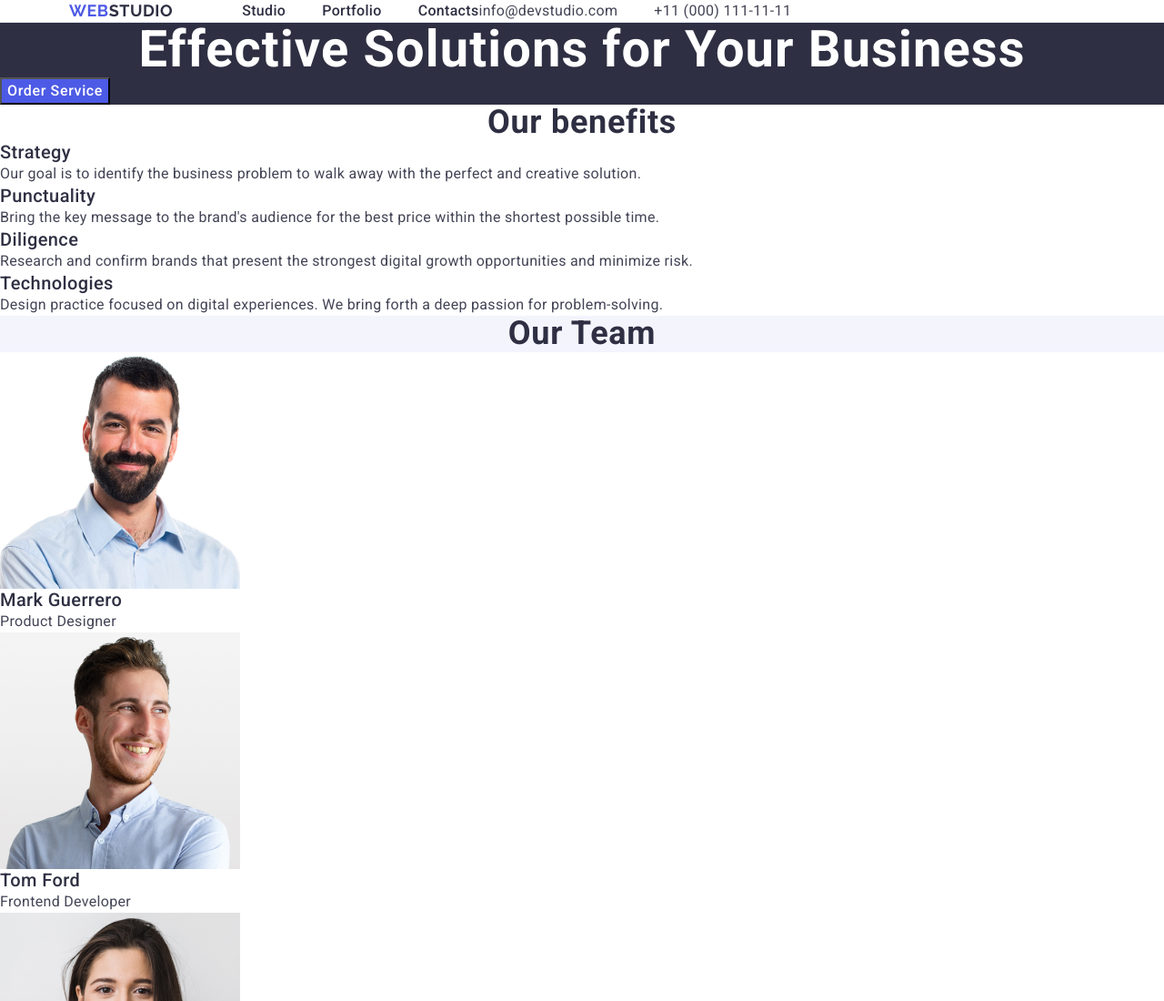
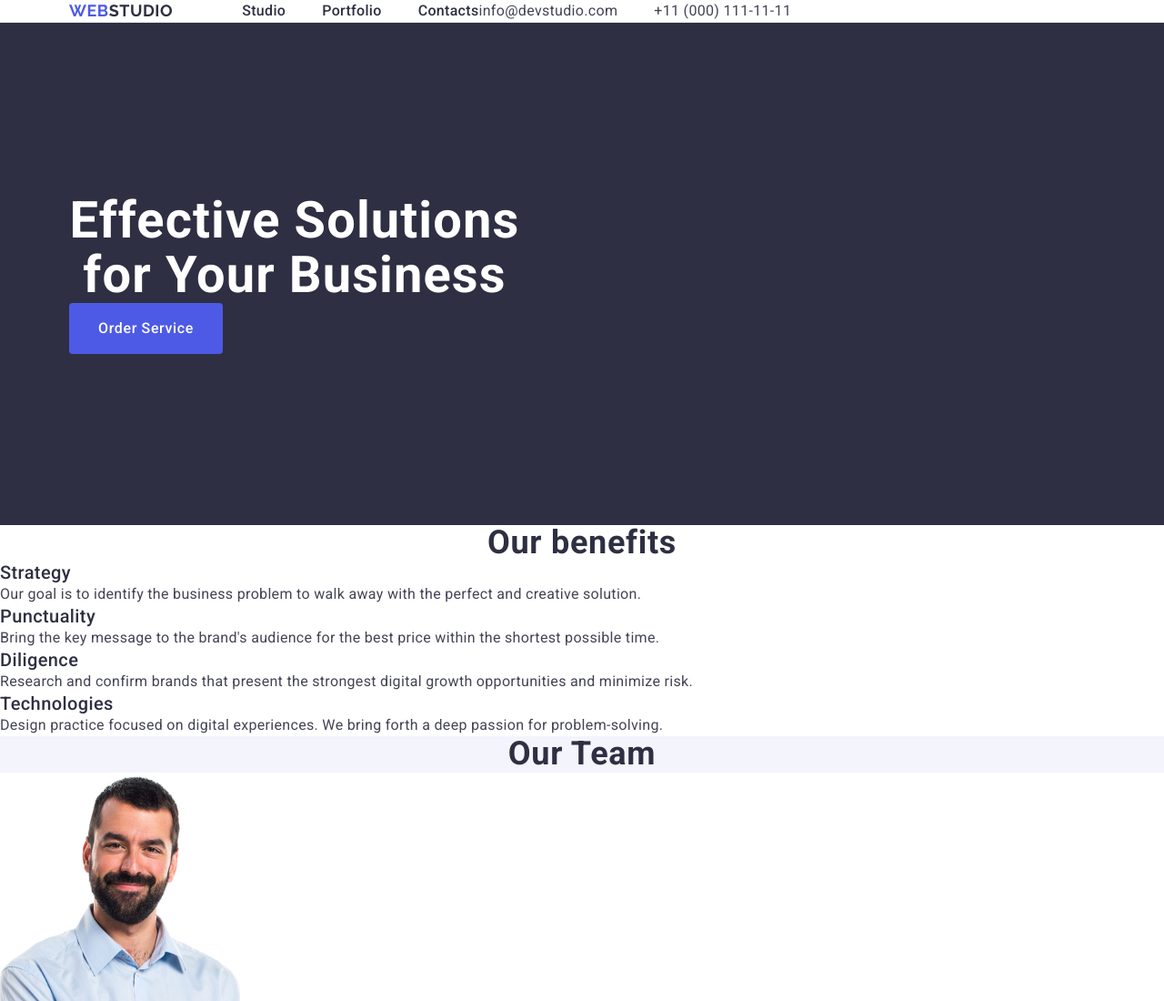
Before and after one commit to KostenkoOleksandr/goit-markup-hw-03, a plain HTML site: page index.html in a window 1280 px wide. Shown: the top 1100 px of the page at 91% size. Drawn offline with nearby package versions, Linux system fonts and the light colour scheme.

Commit message:
changes hero section

```diff
--- a/css/styles.css
+++ b/css/styles.css
@@ -27,7 +27,7 @@ border-bottom: 1px solid #e7e9fc
     flex:row;
 
 }
-.conteiner{
+.container{
     width:1158px;
     margin: 0 auto;
     padding: 0 15px 0 15px;
@@ -109,6 +109,7 @@ border-bottom: 1px solid #e7e9fc
 }
 .hero-section {
     background: #2e2f42;
+    padding: 188px 0;
 }
 
 .hero-section-header {
@@ -120,6 +121,8 @@ border-bottom: 1px solid #e7e9fc
     letter-spacing: 0.02em;
     text-align: center;
     color: #fff;
+    max-width: 496px;
+
 }
 
 .button {
@@ -131,6 +134,11 @@ border-bottom: 1px solid #e7e9fc
     line-height: 1.5;
     letter-spacing: 0.04em;
     cursor: pointer;
+    display: block;
+    min-width: 169px;
+    height: 56px;
+    border:none;
+    border-radius: 4px;
 }
 
 .button:hover {
--- a/index.html
+++ b/index.html
@@ -15,7 +15,7 @@
 <body>
     <!--Header-->
   <header class="header">
-    <div class="header-box conteiner"">
+    <div class="header-box container"">
     <nav class="header-nav">
         <a href="./index.html" class="logo">Web<span class="logo-part">Studio</span></a>
         <ul class="anchor-link">
@@ -36,8 +36,10 @@
   <main>
     <!--Hero-section-->
     <section class="hero-section">
+        <div class="container">
         <h1 class="hero-section-header">Effective Solutions for Your Business</h1>
         <button type="button" class="button">Order Service</button>
+        </div>
     </section>
     <!--Our benefits-->
     <section>
```
